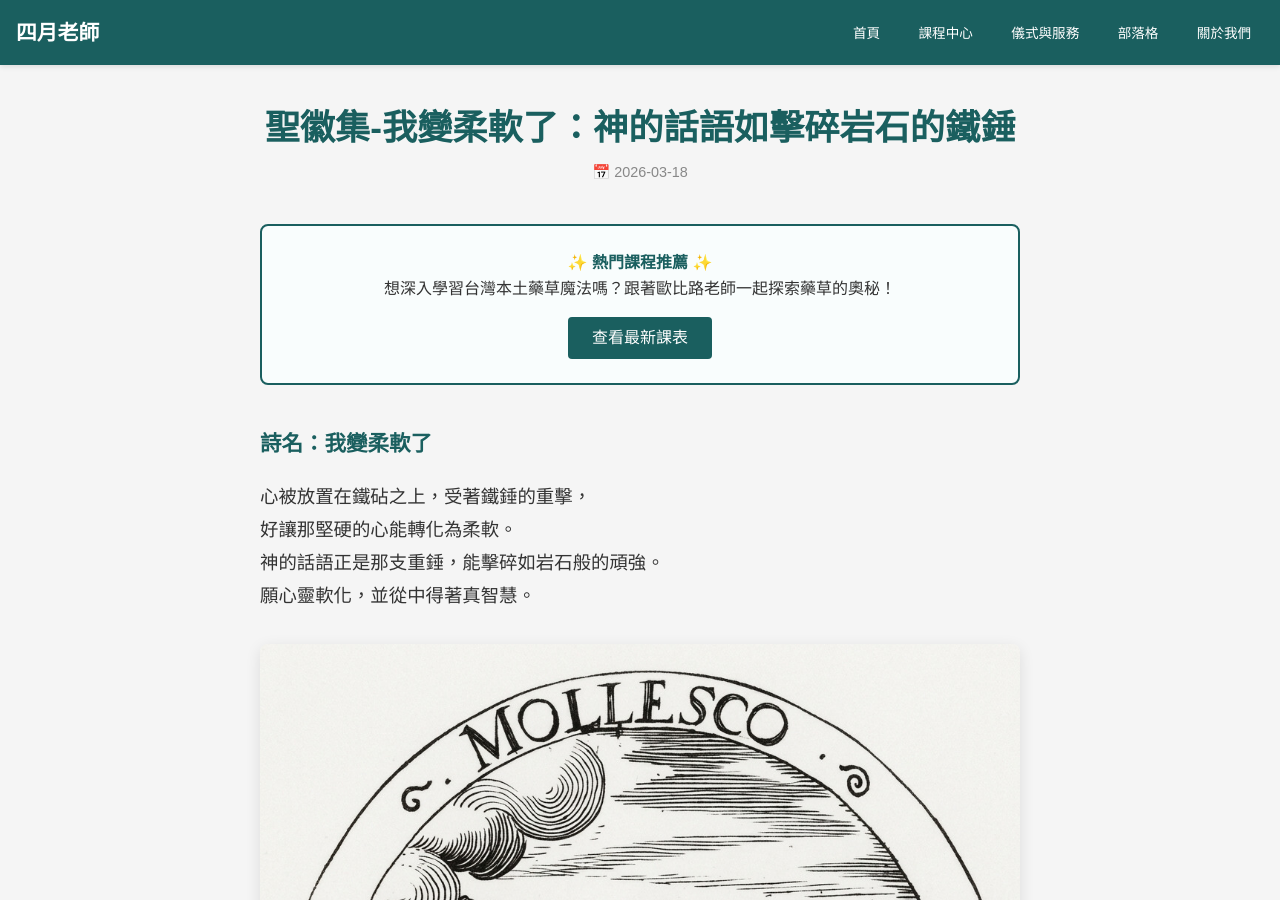
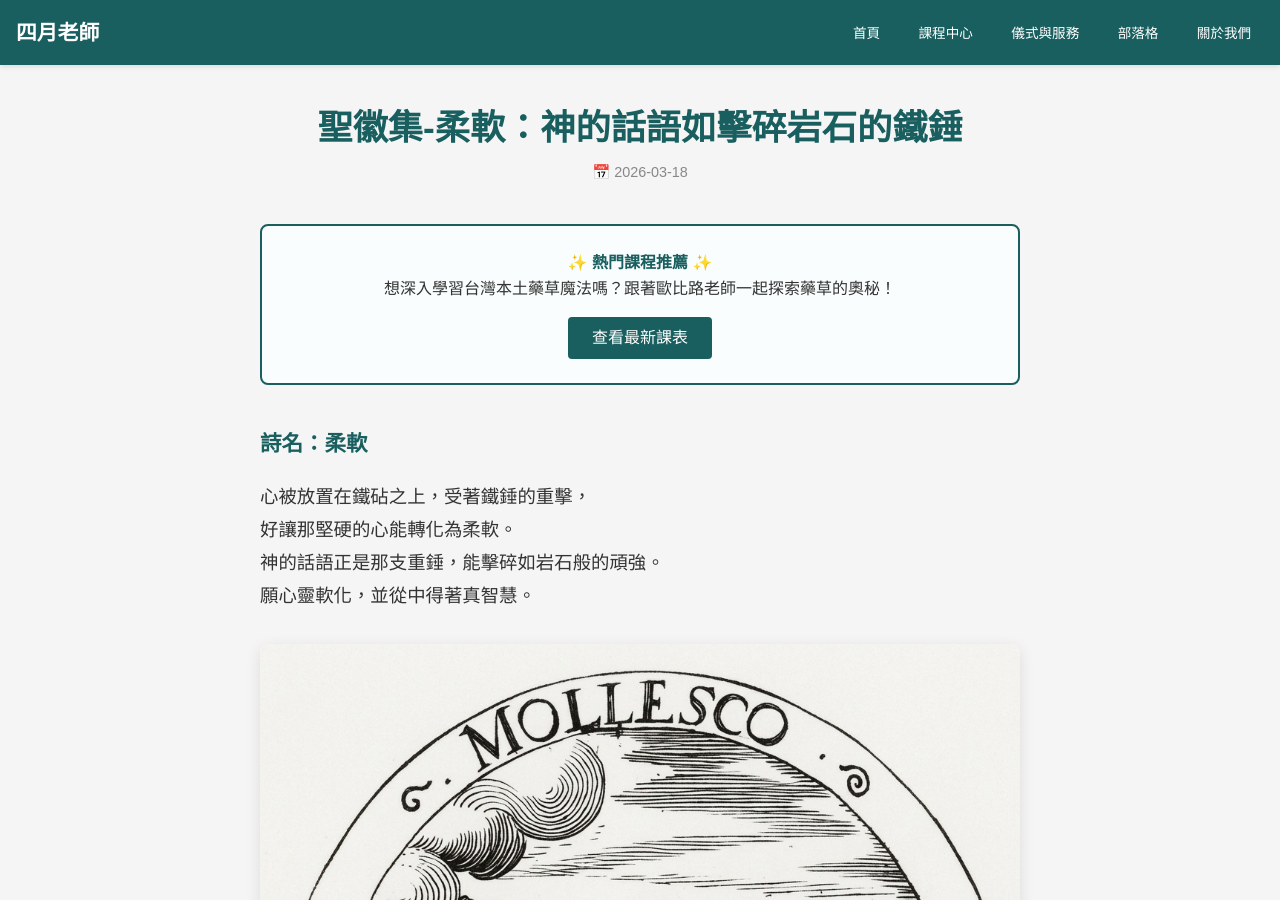
Before and after one commit to light4uliuphone-lang/hoodoo, a Jekyll site: the page built from _posts/2026-03-18-i-have-become-soft.md, in a window 1280 px wide and 900 px high. Built offline with Jekyll 4.4.1, drawn with Linux system fonts in a browser that asks for light colours.

Commit message:
Update 2026-03-18-i-have-become-soft.md

```diff
--- a/_posts/2026-03-18-i-have-become-soft.md
+++ b/_posts/2026-03-18-i-have-become-soft.md
@@ -1,12 +1,12 @@
 ---
 layout: post
-title: "聖徽集-我變柔軟了：神的話語如擊碎岩石的鐵錘"
+title: "聖徽集-柔軟：神的話語如擊碎岩石的鐵錘"
 date: 2026-03-18
 author: 靈火巫境
 category: [magic]
 ---
 
-### 詩名：我變柔軟了
+### 詩名：柔軟
 
 心被放置在鐵砧之上，受著鐵錘的重擊，
 好讓那堅硬的心能轉化為柔軟。
```
